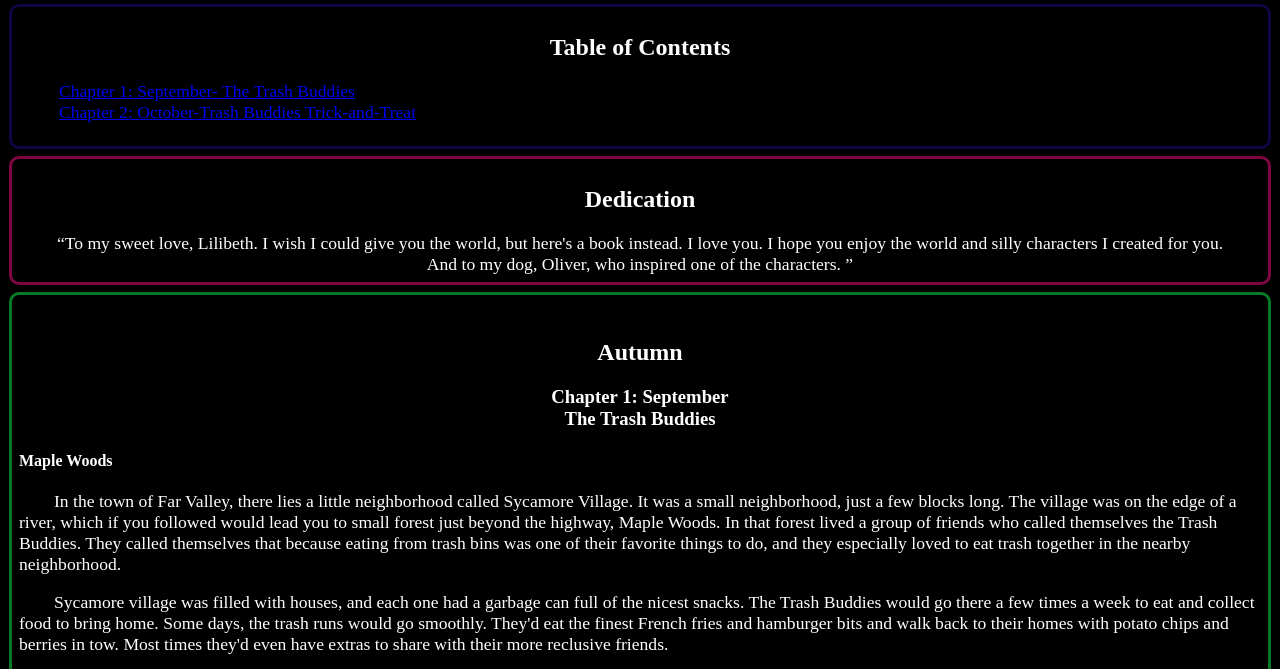
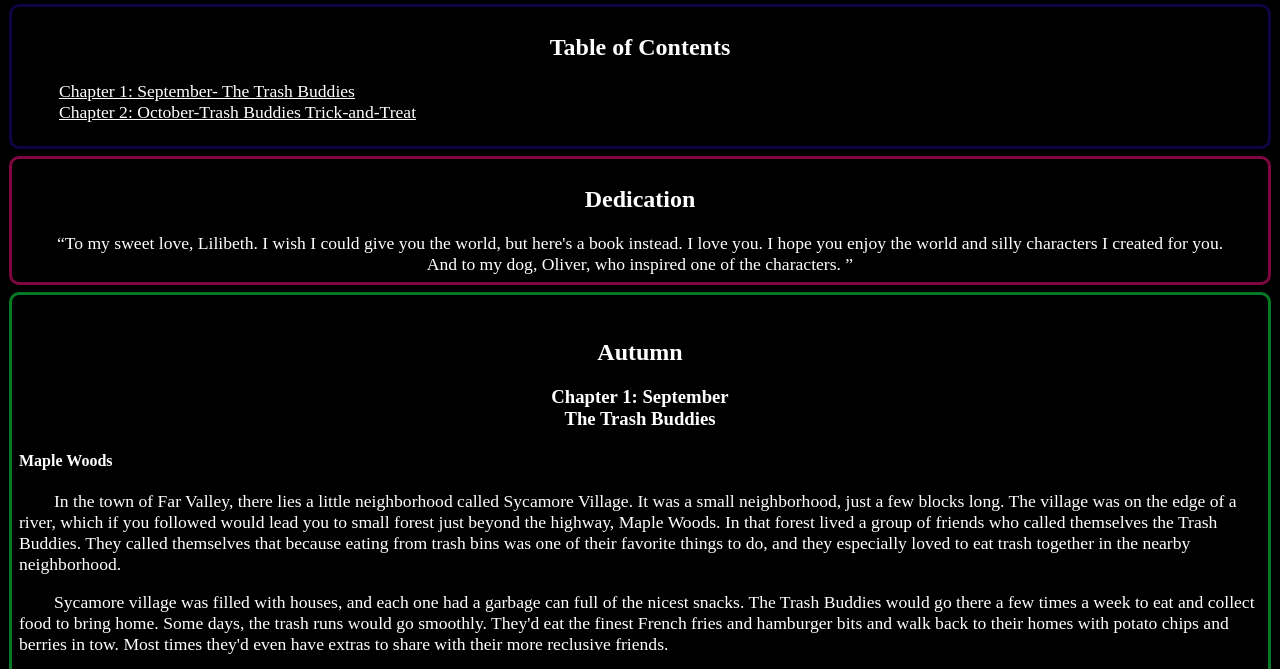
Before and after one commit to Xconina/trashbuddiesbook, a plain HTML site: page dark.html in a window 1280 px wide. Shown: the part 131-800 px from the top of the page. Drawn offline with Linux system fonts and the light colour scheme.

Commit message:
adjusted table of contents format

```diff
--- a/dark.html
+++ b/dark.html
@@ -26,8 +26,8 @@
 <h2>Table of Contents </h2>
 
 <ul id="contentlist">
-    <a href="#ch1"><li>Chapter 1: September- The Trash Buddies</li></a>
-    <a href="#ch2"><li> Chapter 2: October-Trash Buddies Trick-and-Treat </li></a>
+    <a href="#ch1" class="tablewhite"><li>Chapter 1: September- The Trash Buddies</li></a>
+    <a href="#ch2" class="tablewhite"><li> Chapter 2: October-Trash Buddies Trick-and-Treat </li></a>
 
 </ul>
 </section>
--- a/ttb.css
+++ b/ttb.css
@@ -129,3 +129,7 @@ font-size: large;}
   background-color: black;
   color: white;
 }
+img {border-radius: 10px;}
+
+.nostyle {color: black;}
+.tablewhite {color:white;}
```
Also changed, not shown: index.html (+2 -2 lines).
